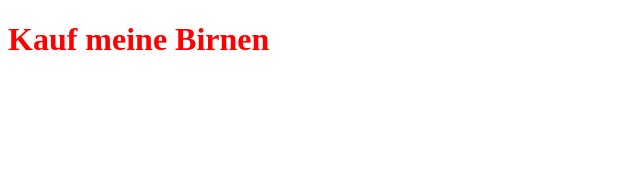
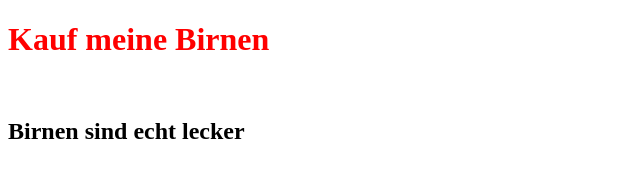
Before and after one commit to Erobus1/Hackers-Night, a plain HTML site: page index.html in a window 1280 px wide. Shown: the whole page, without its empty margins (0-640 px from the left). Drawn offline with Linux system fonts and the light colour scheme.

Commit message:
Html veräncdert

```diff
--- a/index.html
+++ b/index.html
@@ -8,6 +8,11 @@
 
     <body>
         <h1>Kauf meine Birnen</h1>
+
+        <br>
+
+        <h2>Birnen sind echt lecker</h2>
+
     </body>
 
 
```
